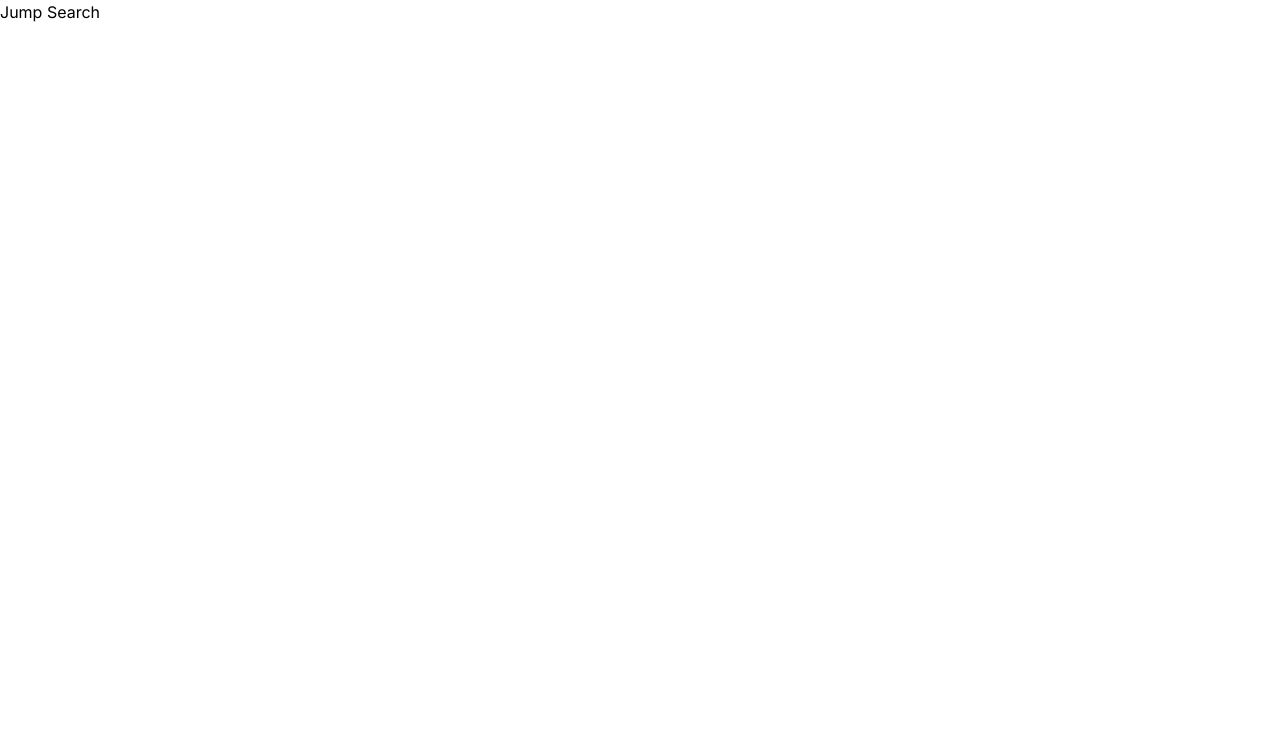
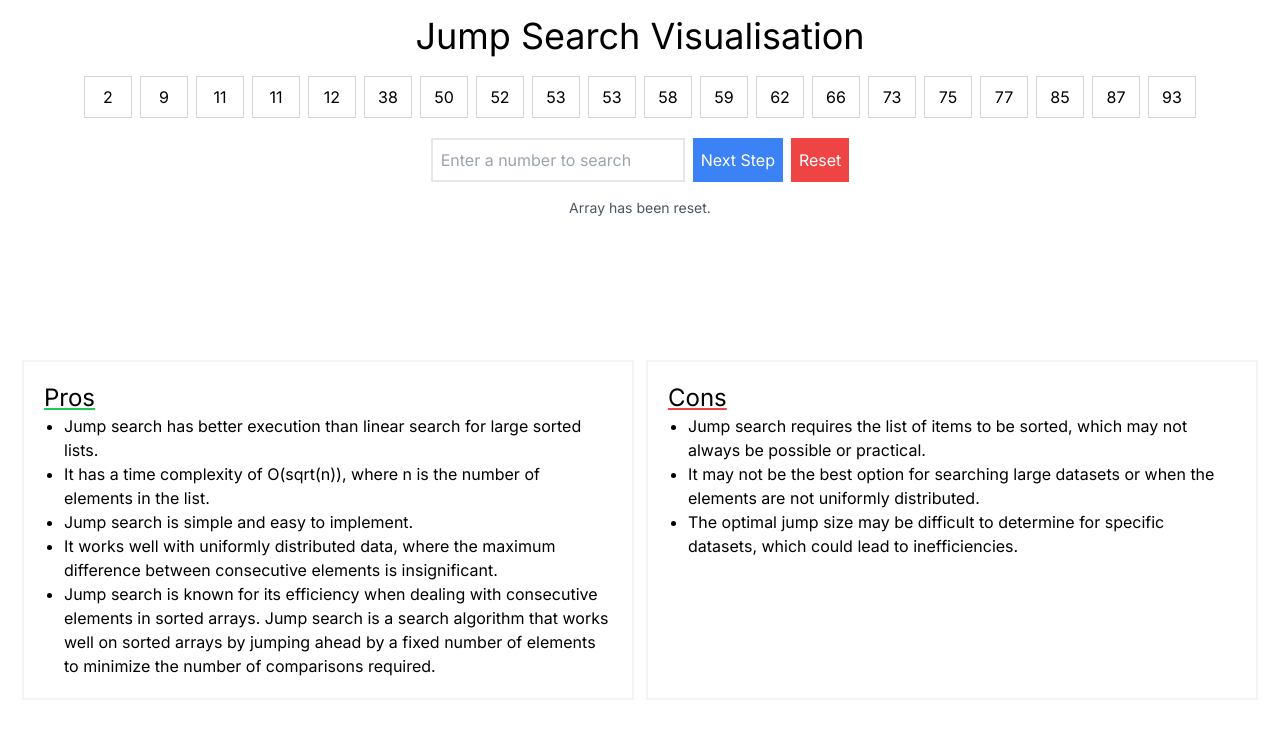
Before and after one commit to hybrid1ze/search-sort-visualiser, a Next.js app in the folder search-sort-visualiser/: page /search/JumpSearch in a window 1280 px wide. Shown: the top 738 px of the page. Built offline with nearby package versions, Linux system fonts and the light colour scheme.

Commit message:
Refactor JumpSearch component, added complete functionality

```diff
--- a/search-sort-visualiser/src/app/search/JumpSearch/page.tsx
+++ b/search-sort-visualiser/src/app/search/JumpSearch/page.tsx
@@ -1,7 +1,161 @@
-export default function JumpSearch() {
-    return (
-        <div>
-            <h1>Jump Search</h1>
+"use client";
+import React, { useState, useEffect } from "react";
+
+const generateSortedArray = (size: number, max: number) =>
+  Array.from({ length: size }, () => Math.floor(Math.random() * max)).sort(
+    (a, b) => a - b
+  );
+
+const JumpSearchVisualisation = () => {
+  const [array, setArray] = useState<number[]>([]);
+  const [target, setTarget] = useState<number | null>(null);
+  const [blockStart, setBlockStart] = useState<number | null>(null);
+  const [blockEnd, setBlockEnd] = useState<number | null>(null);
+  const [isFound, setIsFound] = useState<boolean | null>(null);
+  const [tooltip, setTooltip] = useState<string>("");
+  const blockSize = Math.floor(Math.sqrt(array.length)); // Block size for jump search
+
+  useEffect(() => {
+    resetSearch();
+  }, []);
+
+  const resetSearch = () => {
+    setArray(generateSortedArray(20, 100));
+    setBlockStart(null);
+    setBlockEnd(null);
+    setIsFound(null);
+    setTooltip("Array has been reset.");
+  };
+
+  const jumpSearchStep = () => {
+    if (target === null) {
+      setTooltip("No target number specified.");
+      return;
+    }
+
+    let start = blockStart ?? 0;
+    let end = Math.min(start + blockSize, array.length);
+
+    if (array[end - 1] < target) {
+      setBlockStart(end);
+      setBlockEnd(null);
+      setTooltip(`Jumping to block starting at index ${end}.`);
+    } else {
+      for (let i = start; i < end; i++) {
+        if (array[i] === target) {
+          setBlockStart(i);
+          setBlockEnd(i + 1);
+          setIsFound(true);
+          setTooltip(`Element found at index ${i}.`);
+          return;
+        }
+      }
+      setIsFound(false);
+      setTooltip(
+        "Element not found in the current block. Try next block or reset."
+      );
+    }
+  };
+
+  return (
+    <div className="p-4">
+      <div className="flex justify-center text-4xl">
+        <h1>Jump Search Visualisation</h1>
+      </div>
+
+      <div className="mt-4 flex justify-center">
+        {array.map((value, index) => (
+          <span
+            key={index}
+            className={`inline-block m-1 p-2 border w-12 text-center
+                        ${
+                          blockStart !== null &&
+                          index >= blockStart &&
+                          (blockEnd === null || index < blockEnd)
+                            ? "bg-green-300 border-green-500"
+                            : "border-gray-300"
+                        }
+                        transition-all duration-500 ease-in-out`}
+          >
+            {value}
+          </span>
+        ))}
+      </div>
+      {isFound !== null && (
+        <div className="mt-4 mb-4 flex justify-center">
+          {isFound ? "Element found!" : "Element not found."}
         </div>
-    )
-}
+      )}
+      <div className="mt-4 mb-4 flex justify-center">
+        <input
+          type="number"
+          className="border-2 border-gray-200 p-2"
+          placeholder="Enter a number to search"
+          value={target ?? ""}
+          onChange={(e) => setTarget(parseInt(e.target.value, 10))}
+        />
+        <button
+          onClick={jumpSearchStep}
+          className="bg-blue-500 text-white p-2 ml-2"
+        >
+          Next Step
+        </button>
+        <button
+          onClick={resetSearch}
+          className="bg-red-500 text-white p-2 ml-2"
+        >
+          Reset
+        </button>
+      </div>
+      <div className="mt-4 mb-4 flex justify-center">
+        <span className="text-sm text-gray-600">{tooltip}</span>
+      </div>
+      <div className="grid grid-cols-2 gap-4 pt-32 px-2">
+        <div className="outline outline-2 outline-slate-100 p-5">
+          <span className="underline decoration-green-500 text-2xl">Pros</span>
+          <ul className="list-disc pl-5">
+            <li>
+              Jump search has better execution than linear search for large
+              sorted lists.
+            </li>
+            <li>
+              It has a time complexity of O(sqrt(n)), where n is the number of
+              elements in the list.
+            </li>
+            <li>Jump search is simple and easy to implement.</li>
+            <li>
+              It works well with uniformly distributed data, where the maximum
+              difference between consecutive elements is insignificant.
+            </li>
+            <li>
+              Jump search is known for its efficiency when dealing with
+              consecutive elements in sorted arrays. Jump search is a search
+              algorithm that works well on sorted arrays by jumping ahead by a
+              fixed number of elements to minimize the number of comparisons
+              required.
+            </li>
+          </ul>
+        </div>
+        <div className="outline outline-2 outline-slate-100 p-5">
+          <span className="underline decoration-red-500 text-2xl">Cons</span>
+          <ul className="list-disc pl-5">
+            <li>
+              Jump search requires the list of items to be sorted, which may not
+              always be possible or practical.
+            </li>
+            <li>
+              It may not be the best option for searching large datasets or when
+              the elements are not uniformly distributed.
+            </li>
+            <li>
+              The optimal jump size may be difficult to determine for specific
+              datasets, which could lead to inefficiencies.
+            </li>
+          </ul>
+        </div>
+      </div>
+    </div>
+  );
+};
+
+export default JumpSearchVisualisation;
```
